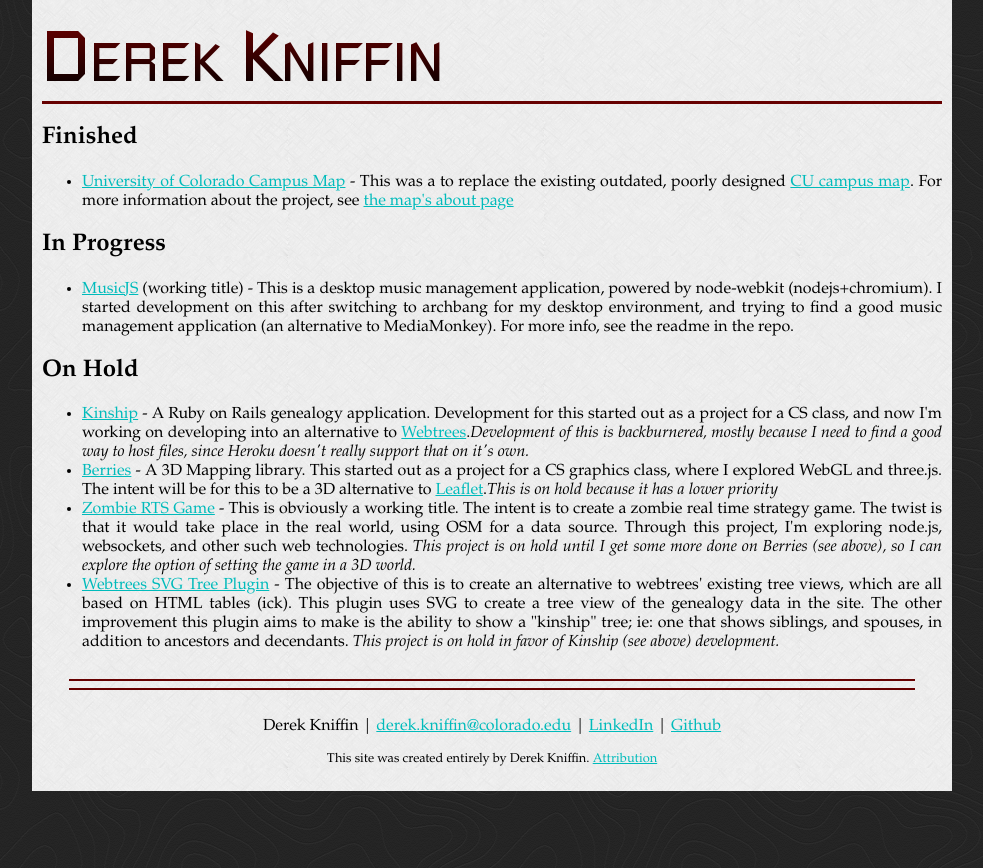
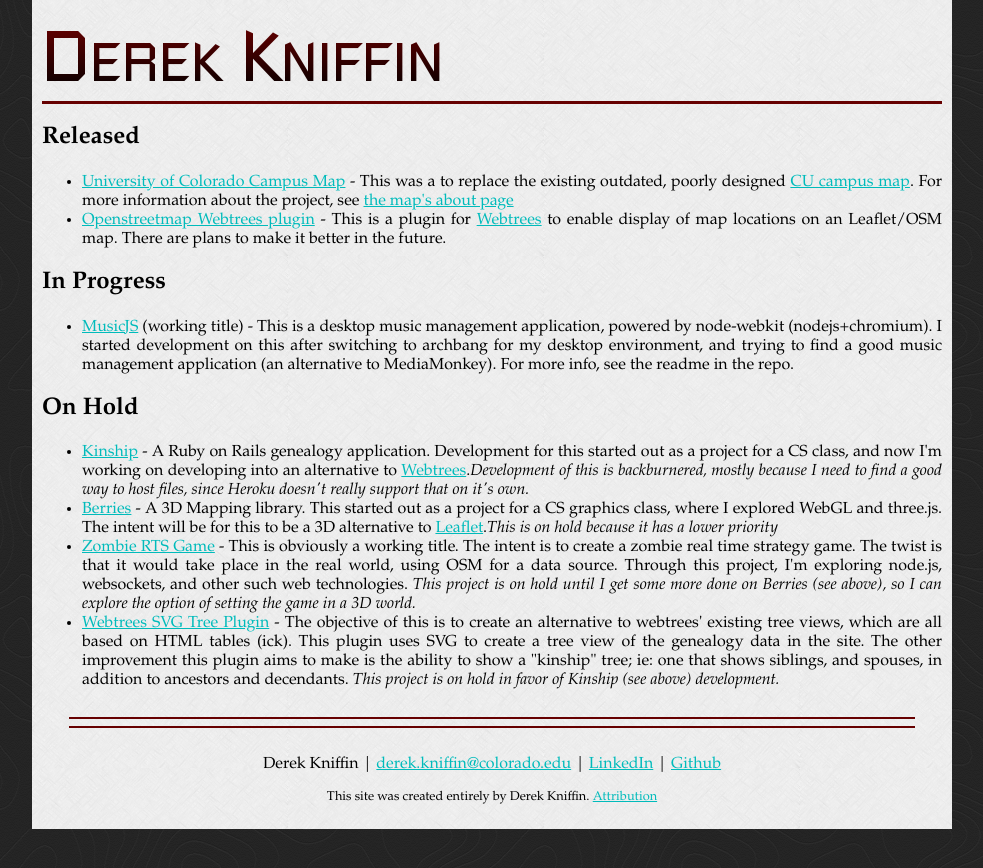
Before and after one commit to oddityoverseer13/personal-website, a Jekyll site: the page built from projects.html, in a window 1280 px wide. Shown: the top 868 px of the page, without its empty margins (148-1131 px from the left). Built offline with Jekyll 4.4.1, drawn with Linux system fonts in a browser that asks for light colours; Markdown is read by kramdown in place of the engine named in the settings.

Commit message:
Added webtrees OSM plugin, and updated title of "Finished" to "Released"

```diff
--- a/projects.html
+++ b/projects.html
@@ -5,9 +5,10 @@
 weight: 2
 ---
 
-<h2>Finished</h2>
+<h2>Released</h2>
 <ul>
   <li><a href="http://www.colorado.edu/map">University of Colorado Campus Map</a> - This was a to replace the existing outdated, poorly designed <a href="http://www.colorado.edu/campusmap">CU campus map</a>. For more information about the project, see <a href="http://www.colorado.edu/map/about.html">the map's about page</a></li>
+  <li><a href="https://github.com/oddityoverseer13/webtrees-openstreetmap">Openstreetmap Webtrees plugin</a> - This is a plugin for <a href="http://www.webtrees.net">Webtrees</a> to enable display of map locations on an Leaflet/OSM map. There are plans to make it better in the future.</a>
 
 </ul>
 <h2>In Progress</h2>
```
